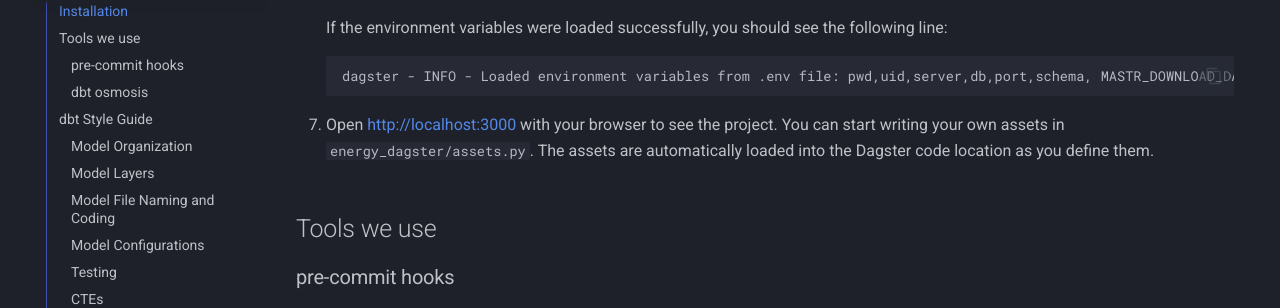
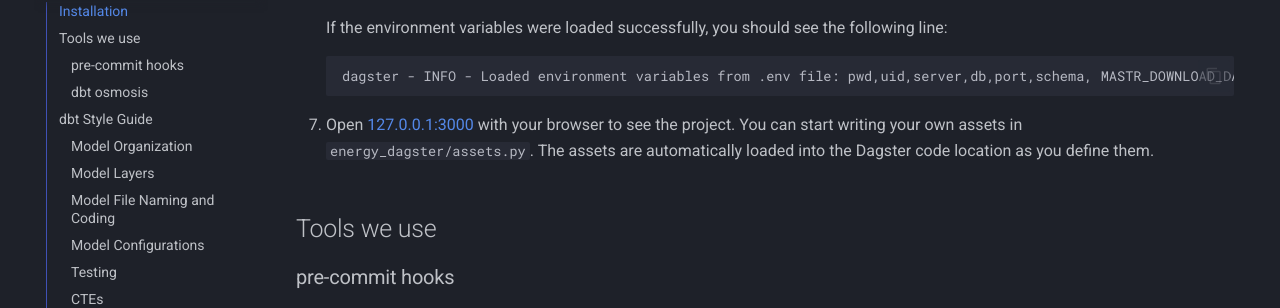
Before and after one commit to OpenEnergyPlatform/open-dapro, an MkDocs documentation site: the page built from docs/development.md, in a window 1280 px wide and 900 px high, scrolled down 687 px. Shown: the part 145-453 px from the top of the window. Built offline with MkDocs 1.6.1 and Material for MkDocs 9.7.7, drawn with Linux system fonts in a browser that asks for light colours; comment, search, counter and statistics services are not loaded.

Commit message:
Change localhost to 127.0.0.1
Seems to throw an error otherwise

````diff
--- a/docs/development.md
+++ b/docs/development.md
@@ -37,7 +37,7 @@
     dagster - INFO - Loaded environment variables from .env file: pwd,uid,server,db,port,schema, MASTR_DOWNLOAD_DATE
     ```
 
-1. Open [http://localhost:3000](http://localhost:3000) with your browser to see the project. You can start writing your own assets in `energy_dagster/assets.py`. The assets are automatically loaded into the Dagster code location as you define them.
+1. Open [127.0.0.1:3000](http://127.0.0.1:3000) with your browser to see the project. You can start writing your own assets in `energy_dagster/assets.py`. The assets are automatically loaded into the Dagster code location as you define them.
 
 ## Tools we use
 ### pre-commit hooks
````
